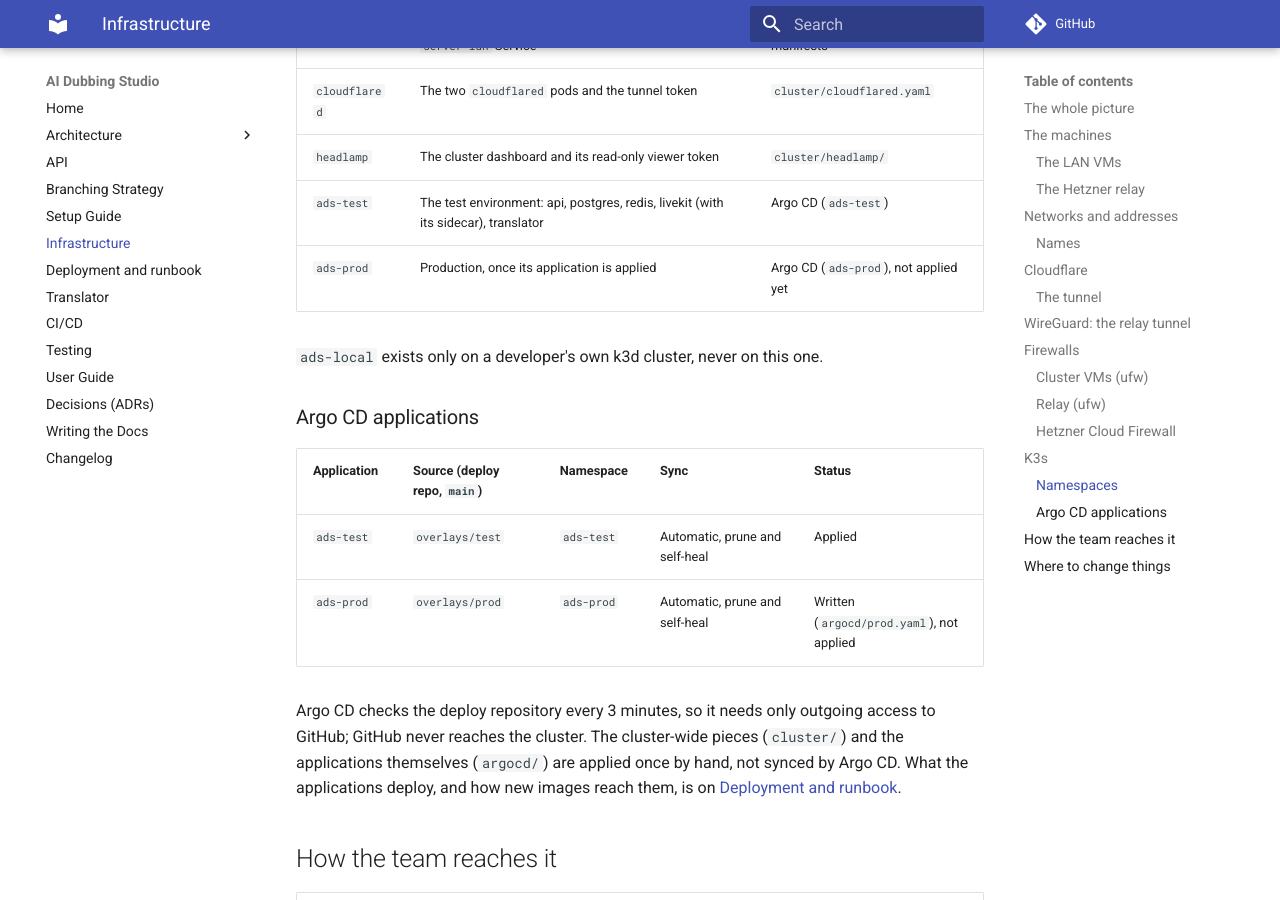
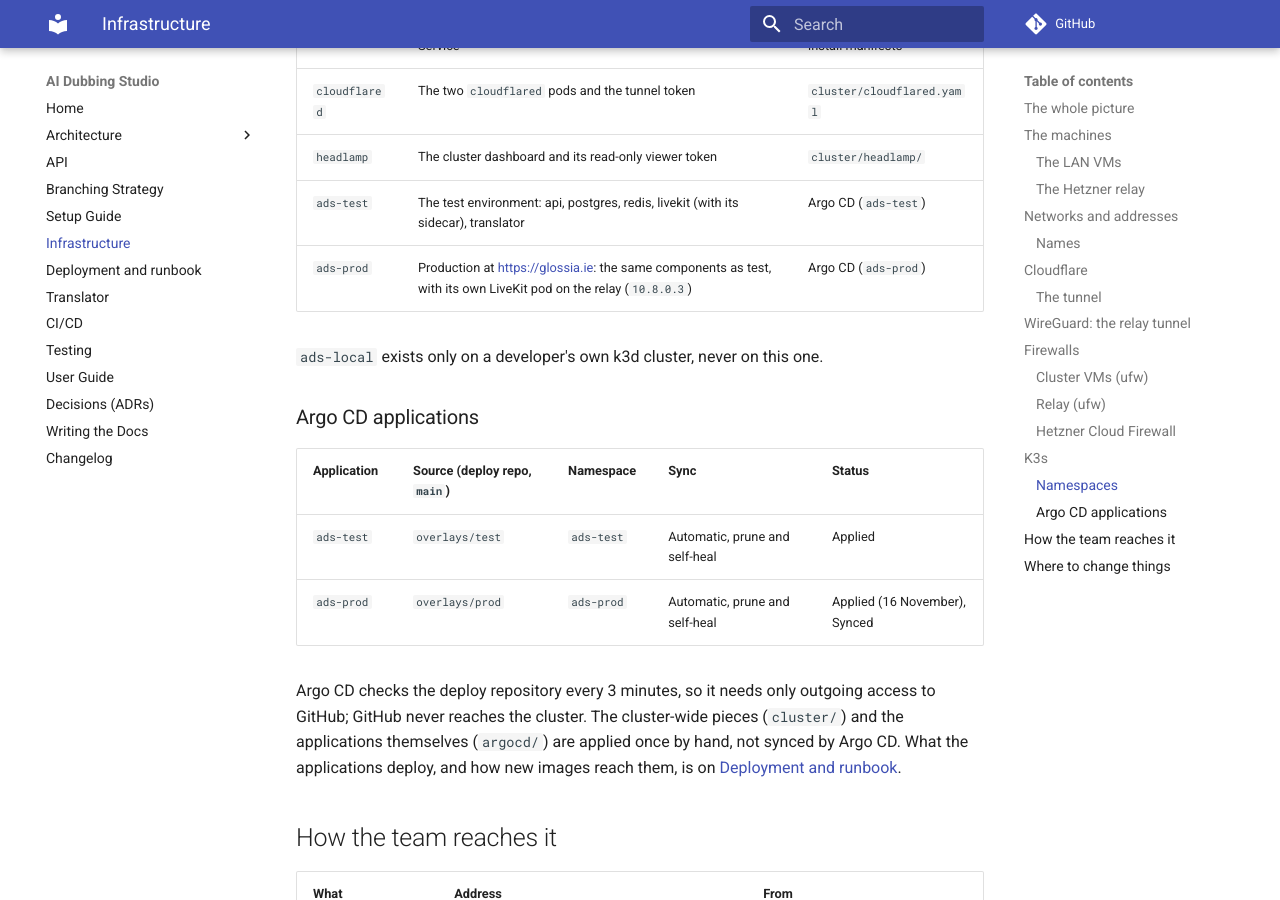
Before and after one commit to WH1TE-SHAD0W/ai-dubbing-studio, an MkDocs documentation site: the page built from docs/infrastructure.md, in a window 1280 px wide and 900 px high, scrolled down 6776 px. Built offline with MkDocs 1.6.1 and Material for MkDocs 9.7.7, drawn with Linux system fonts in a browser that asks for light colours; comment, search, counter and statistics services are not loaded.

Commit message:
docs: Infrastructure page shows prod as running (YGP-93)
Co-Authored-By: Claude Opus 5.5 <noreply@anthropic.com>

```diff
--- a/docs/infrastructure.md
+++ b/docs/infrastructure.md
@@ -256,7 +256,7 @@ What K3s brings with it, in `kube-system`:
 | `cloudflared` | The two `cloudflared` pods and the tunnel token | `cluster/cloudflared.yaml` |
 | `headlamp` | The cluster dashboard and its read-only viewer token | `cluster/headlamp/` |
 | `ads-test` | The test environment: api, postgres, redis, livekit (with its sidecar), translator | Argo CD (`ads-test`) |
-| `ads-prod` | Production, once its application is applied | Argo CD (`ads-prod`), not applied yet |
+| `ads-prod` | Production at <https://glossia.ie>: the same components as test, with its own LiveKit pod on the relay (`10.8.0.3`) | Argo CD (`ads-prod`) |
 
 `ads-local` exists only on a developer's own k3d cluster, never on this one.
 
@@ -265,7 +265,7 @@ What K3s brings with it, in `kube-system`:
 | Application | Source (deploy repo, `main`) | Namespace | Sync | Status |
 |---|---|---|---|---|
 | `ads-test` | `overlays/test` | `ads-test` | Automatic, prune and self-heal | Applied |
-| `ads-prod` | `overlays/prod` | `ads-prod` | Automatic, prune and self-heal | Written (`argocd/prod.yaml`), not applied |
+| `ads-prod` | `overlays/prod` | `ads-prod` | Automatic, prune and self-heal | Applied (16 November), Synced |
 
 Argo CD checks the deploy repository every 3 minutes, so it needs only
 outgoing access to GitHub; GitHub never reaches the cluster. The cluster-wide
```
